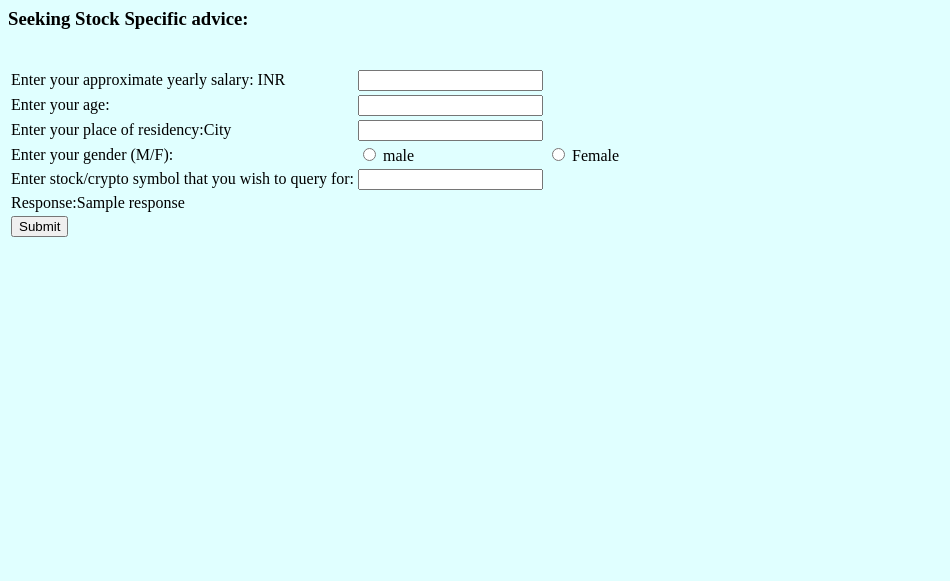
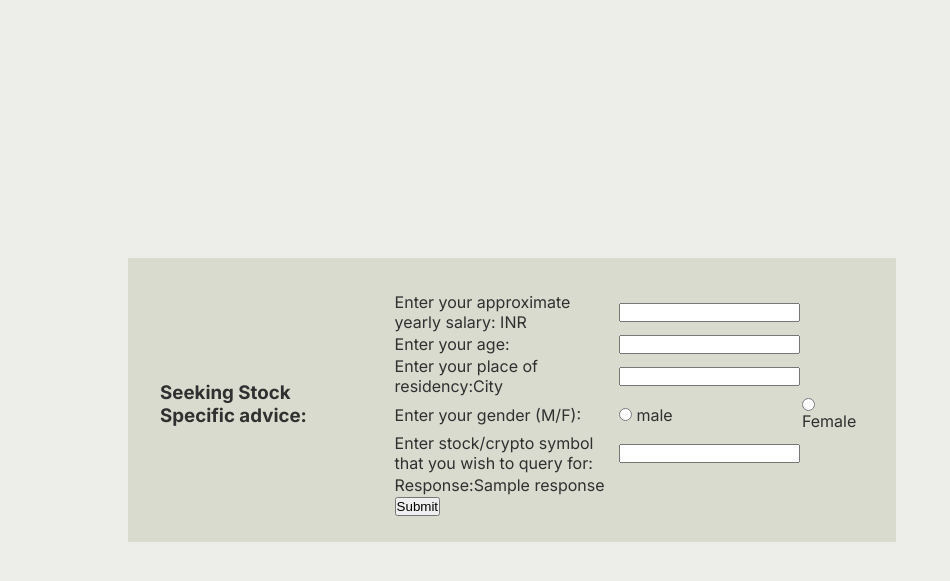
Before and after one commit to paavansundar/personnel_financial_advisor, a FastAPI app: template api/templates/stock_specific_query.html in a window 1280 px wide. Shown: the top 581 px of the page, without its empty margins (0-950 px from the left). Run offline with FastAPI, Linux system fonts and the light colour scheme; the template is opened without the code that fills it: most values are stand-ins (such as "Sample title", 1, 10 or a date in 2020).

Commit message:
Update stock_specific_query.html

```diff
--- a/api/templates/stock_specific_query.html
+++ b/api/templates/stock_specific_query.html
@@ -2,22 +2,12 @@
   <head>
     <metadata charset="UTF-8">
     <title>Specific query</title>
-    <style>
-      .form-container {
-              display: flex;
-              justify-content: center;
-              align-items: center;
-              min-height: 100vh; /* vh stands for viewport height */
-              }
+     <link rel="stylesheet" href="./style.css">
+  </head>
+  <body>
+    <div class="container">
 
-  form {
-              width: 50%; /* adjust this value to control the form's width */
-  }
-</style>
-  </head>
-  <body bgcolor="#E0FFFF">
-    <p>
-      <label color="blue"><h3 color="blue">Seeking Stock Specific advice:</h3></label><br/>
+      <div class="cta-form"><h3 color="blue">Seeking Stock Specific advice:</h3></div>
       <form action="/stock_specific" method="post" class="form">
         <table>
         <tr><td><label for="sal">Enter your approximate yearly salary: INR </label></td>
@@ -41,6 +31,7 @@
 
 
       </form>
-    </p>
+
+    </div>
   </body>
 </html>
```
